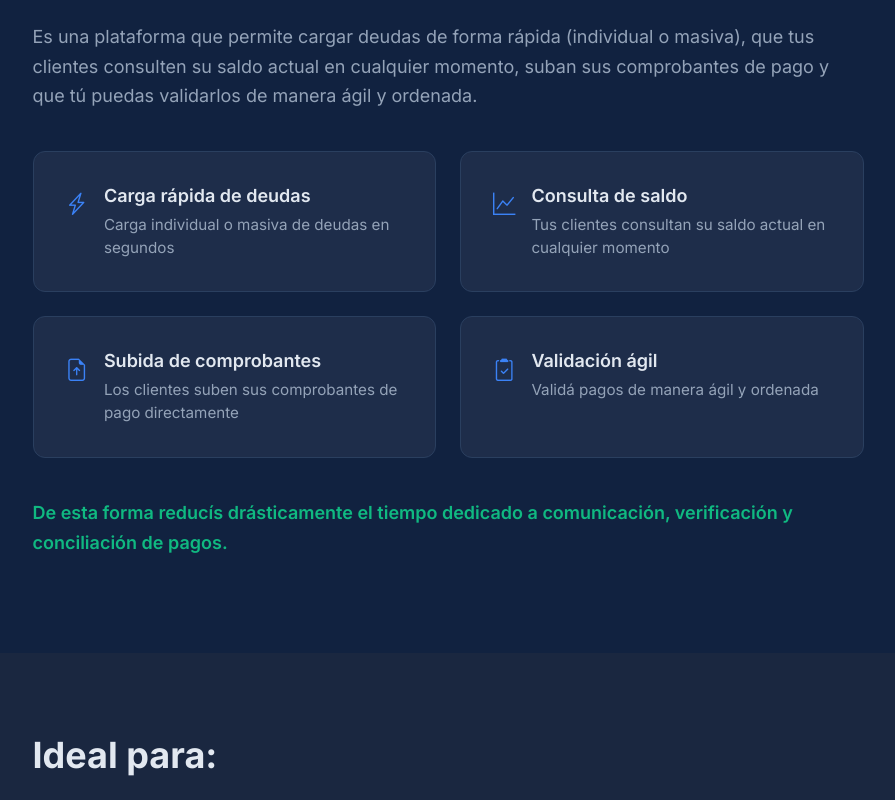
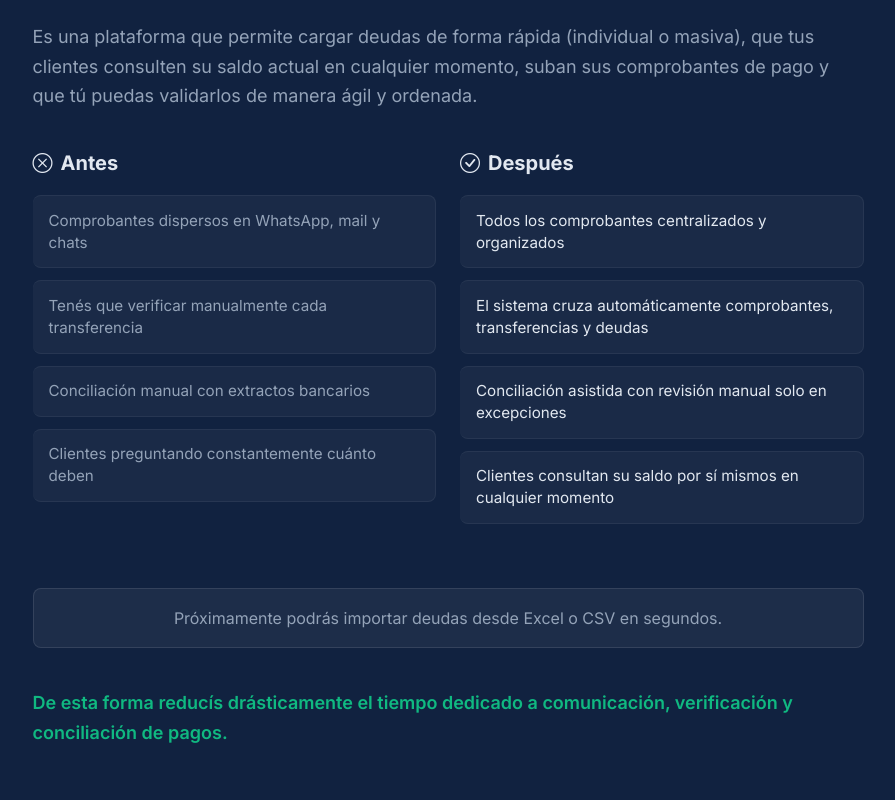
Before and after one commit to kazuyakuza/cobranza-app_landing, a Vue app: page / in a window 1280 px wide. Shown: the part 1740-2540 px from the top of the page, without its empty margins (192-1087 px from the left). Built offline with nearby package versions, Linux system fonts and the light colour scheme.

Commit message:
feat(landing): update Hero copy and replace Solution features with Antes vs Después comparison

```diff
--- a/src/components/landing/HeroSection.vue
+++ b/src/components/landing/HeroSection.vue
@@ -1,10 +1,10 @@
 <script setup lang="ts">
 import { NAVBAR_HEIGHT_PX } from '@/utils/constants'
 
-const mainTitle = 'Cobranza App — Gestioná tus cobros de forma simple, ordenada y eficiente.'
+const mainTitle = 'Centralizá deudas, comprobantes y conciliación bancaria en un solo lugar'
 const subtitle =
   'Sistema web que permite a empresas y profesionales cargar deudas, recibir comprobantes de pago de sus clientes y conciliarlos de manera centralizada y sin complicaciones.'
-const primaryCtaText = 'Quiero probar la Beta gratis'
+const primaryCtaText = 'Solicitar acceso anticipado gratuito'
 const secondaryCtaText = 'Cómo funciona'
 
 function scrollToContact(): void {
--- a/src/components/landing/SolutionSection.vue
+++ b/src/components/landing/SolutionSection.vue
@@ -8,37 +8,34 @@ const sectionTitle = 'Cobranza App simplifica y centraliza todo el proceso de co
 const bodyText =
   'Es una plataforma que permite cargar deudas de forma rápida (individual o masiva), que tus clientes consulten su saldo actual en cualquier momento, suban sus comprobantes de pago y que tú puedas validarlos de manera ágil y ordenada.'
 
-interface SolutionFeature {
-  icon: string
-  label: string
-  description: string
+interface ComparisonRow {
+  before: string
+  after: string
 }
 
-const features: SolutionFeature[] = [
+const comparisonRows: ComparisonRow[] = [
   {
-    icon: 'bi-lightning-charge',
-    label: 'Carga rápida de deudas',
-    description: 'Carga individual o masiva de deudas en segundos'
+    before: 'Comprobantes dispersos en WhatsApp, mail y chats',
+    after: 'Todos los comprobantes centralizados y organizados'
   },
   {
-    icon: 'bi-graph-up',
-    label: 'Consulta de saldo',
-    description: 'Tus clientes consultan su saldo actual en cualquier momento'
+    before: 'Tenés que verificar manualmente cada transferencia',
+    after: 'El sistema cruza automáticamente comprobantes, transferencias y deudas'
   },
   {
-    icon: 'bi-file-earmark-arrow-up',
-    label: 'Subida de comprobantes',
-    description: 'Los clientes suben sus comprobantes de pago directamente'
+    before: 'Conciliación manual con extractos bancarios',
+    after: 'Conciliación asistida con revisión manual solo en excepciones'
   },
   {
-    icon: 'bi-clipboard2-check',
-    label: 'Validación ágil',
-    description: 'Validá pagos de manera ágil y ordenada'
+    before: 'Clientes preguntando constantemente cuánto deben',
+    after: 'Clientes consultan su saldo por sí mismos en cualquier momento'
   }
 ]
 
 const closingStatement =
   'De esta forma reducís drásticamente el tiempo dedicado a comunicación, verificación y conciliación de pagos.'
+
+const upcomingNote = 'Próximamente podrás importar deudas desde Excel o CSV en segundos.'
 </script>
 
 <template>
@@ -54,23 +51,42 @@ const closingStatement =
             {{ bodyText }}
           </p>
 
-          <div data-reveal class="features-wrapper">
-            <div class="features-grid row g-4">
-              <div
-                v-for="feature in features"
-                :key="feature.label"
-                class="feature-item col-12 col-md-6"
-              >
-                <div class="feature-content dark-card">
-                  <i :class="feature.icon" class="feature-icon" aria-hidden="true"></i>
-                  <div class="feature-text-wrapper">
-                    <h3 class="feature-label">{{ feature.label }}</h3>
-                    <p class="feature-description">{{ feature.description }}</p>
-                  </div>
-                </div>
+          <div data-reveal class="comparison-wrapper">
+            <div class="row">
+              <div class="col-md-6">
+                <h3 class="comparison-heading comparison-heading--antes">
+                  <i class="bi bi-x-circle me-2"></i>Antes
+                </h3>
+                <ul class="comparison-list">
+                  <li
+                    v-for="(row, index) in comparisonRows"
+                    :key="'antes-' + index"
+                    class="comparison-item comparison-item--antes"
+                  >
+                    <span class="comparison-text">{{ row.before }}</span>
+                  </li>
+                </ul>
+              </div>
+              <div class="col-md-6">
+                <h3 class="comparison-heading comparison-heading--despues">
+                  <i class="bi bi-check-circle me-2"></i>Después
+                </h3>
+                <ul class="comparison-list">
+                  <li
+                    v-for="(row, index) in comparisonRows"
+                    :key="'despues-' + index"
+                    class="comparison-item comparison-item--despues"
+                  >
+                    <span class="comparison-text">{{ row.after }}</span>
+                  </li>
+                </ul>
               </div>
             </div>
           </div>
+
+          <p data-reveal class="upcoming-note">
+            {{ upcomingNote }}
+          </p>
 
           <p data-reveal class="solution-closing">
             {{ closingStatement }}
@@ -101,44 +117,70 @@ const closingStatement =
   line-height: 1.65;
 }
 
-.features-wrapper {
-  margin-bottom: 2.5rem;
+.comparison-wrapper {
+  margin-bottom: 2rem;
 }
 
-.features-grid {
-  margin-bottom: 0;
+.comparison-heading {
+  font-size: 1.25rem;
+  font-weight: 700;
+  margin-bottom: 1.25rem;
+  display: flex;
+  align-items: center;
 }
 
-.feature-content {
+.comparison-heading--antes {
+  color: var(--color-danger);
+}
+
+.comparison-heading--despues {
+  color: var(--color-success);
+}
+
+.comparison-list {
+  list-style: none;
+  padding: 0;
+  margin: 0 0 2rem;
+}
+
+.comparison-item {
   display: flex;
   align-items: flex-start;
-  gap: 1rem;
-  height: 100%;
+  gap: 0.75rem;
+  padding: 0.85rem 1rem;
+  margin-bottom: 0.75rem;
+  border-radius: 8px;
+  background: rgba(255, 255, 255, 0.04);
+  border: 1px solid rgba(255, 255, 255, 0.06);
 }
 
-.feature-icon {
-  font-size: 1.4rem;
-  color: var(--color-primary);
-  flex-shrink: 0;
-  margin-top: 0.15rem;
+.comparison-item--antes {
+  border-left: 3px solid var(--color-danger);
 }
 
-.feature-text-wrapper {
-  flex: 1;
+.comparison-item--despues {
+  border-left: 3px solid var(--color-success);
 }
 
-.feature-label {
-  font-size: 1.125rem;
-  font-weight: 600;
-  margin-bottom: 0.35rem;
-  line-height: 1.35;
+.comparison-text {
+  font-size: 0.95rem;
+  line-height: 1.45;
+  color: var(--color-text-on-dark-muted);
 }
 
-.feature-description {
-  font-size: 0.95rem;
+.comparison-item--despues .comparison-text {
+  color: var(--color-text-on-dark);
+}
+
+.upcoming-note {
+  background: rgba(255, 255, 255, 0.05);
+  border: 1px solid rgba(255, 255, 255, 0.1);
+  border-radius: 8px;
+  padding: 1rem 1.25rem;
+  font-size: 1rem;
   color: var(--color-text-on-dark-muted);
-  line-height: 1.5;
-  margin-bottom: 0;
+  margin-bottom: 2.5rem;
+  text-align: center;
 }
 
 .solution-closing {
@@ -158,11 +200,11 @@ const closingStatement =
     font-size: 1rem;
   }
 
-  .feature-label {
-    font-size: 1.05rem;
+  .comparison-heading {
+    font-size: 1.1rem;
   }
 
-  .feature-description {
+  .upcoming-note {
     font-size: 0.9rem;
   }
 }
```
